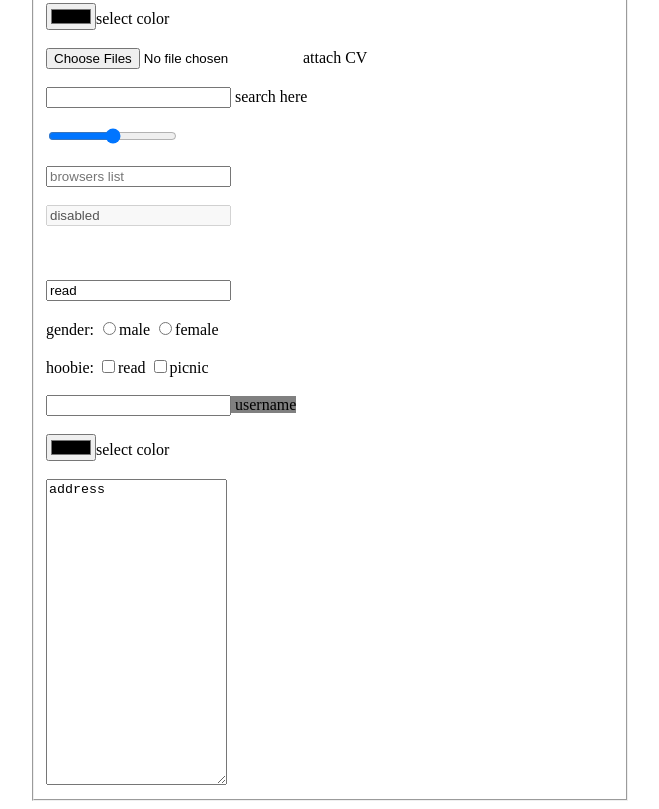
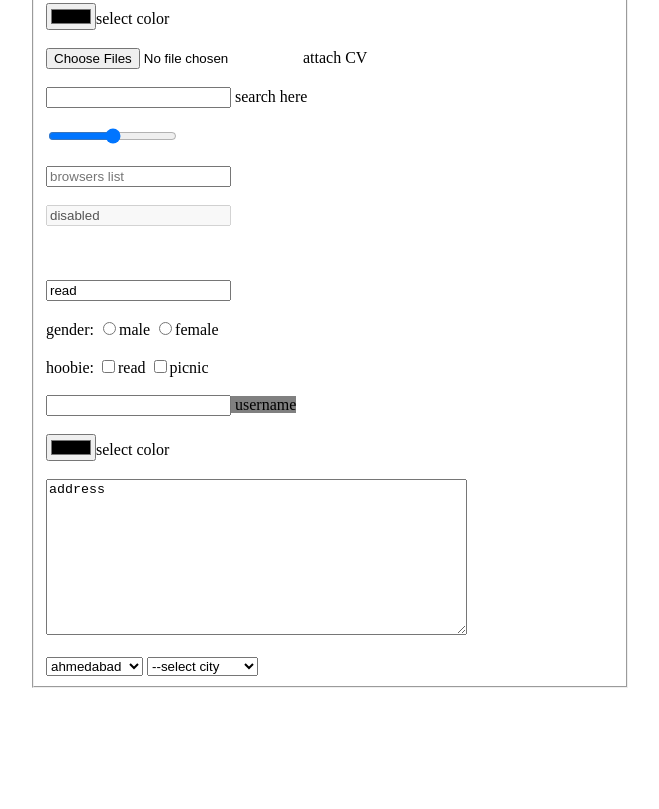
Before and after one commit to romin711/LJ_SEM3, a plain HTML site: page forms.html in a window 1280 px wide. Shown: the part 377-1186 px from the top of the page, without its empty margins (310-969 px from the left). After the commit the page ends 1073 px from the top, so only its background shows below. Drawn offline with Linux system fonts and the light colour scheme.

Commit message:
Update forms.html

```diff
--- a/forms.html
+++ b/forms.html
@@ -29,6 +29,10 @@
                 read only: displayed to user & submitted with form
                 disabled: displayed to user but not submitted with form
             )
+    dropdown: <select>: container of dropdown
+              <optgroup>: label of group of option
+              <option>: to provide option
+
         -->
 
 
@@ -45,7 +49,7 @@
                 <input type="submit" style="margin: auto; display: flex;"> <br/> <br/>
                 <input type="reset" style="margin: auto; display: flex;"> <br/><br/>
 
-                <input type="date">DOB <br/><br/>
+                <input type="date">DOB  <br/><br/>
                 <input type="color">select color <br/><br/>
                 <input type="file" accept=".jpg" multiple> attach CV <br/><br/>
                 <input type="search"> search here <br/><br/>
@@ -76,13 +80,33 @@
 
                     <label><input type="color">select color</label><br><br>
 
-                <textarea rows="20" cols="20">address</textarea>
+                <textarea rows="10" cols="50">address</textarea><br><br>
+
+                <select>
+                    <option>ahmedabad</option>
+                    <option>gandhinagar</option>
+                    <option>surat</option>
+                </select>
+
+
+                <select>
+                    <option selected disabled hidden> --select city</option>
+                    <optgroup label="Gujarat">
+                        <option>ahmedabad</option>
+                        <option>gandhinagar</option>
+                    </optgroup>
+
+                    <optgroup label="maharastra"></optgroup>
+                        <option>mumbai</option>
+                        <option>pune</option>
+                    </optgroup>
+                </select>
             </fieldset>
-
 
 
         </form>
 
 
+
 </body>
 </html>
```
